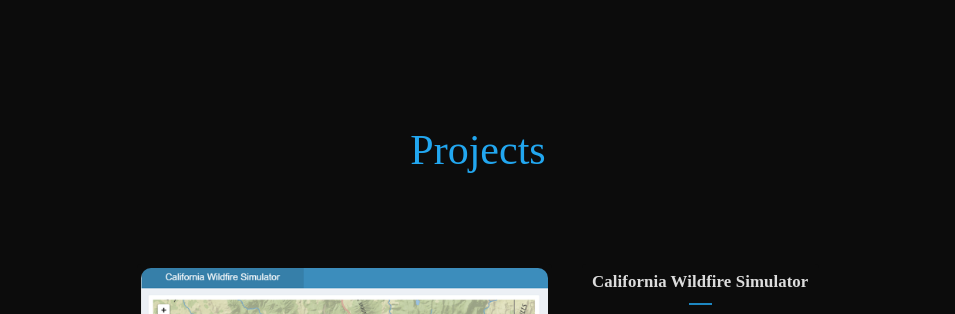
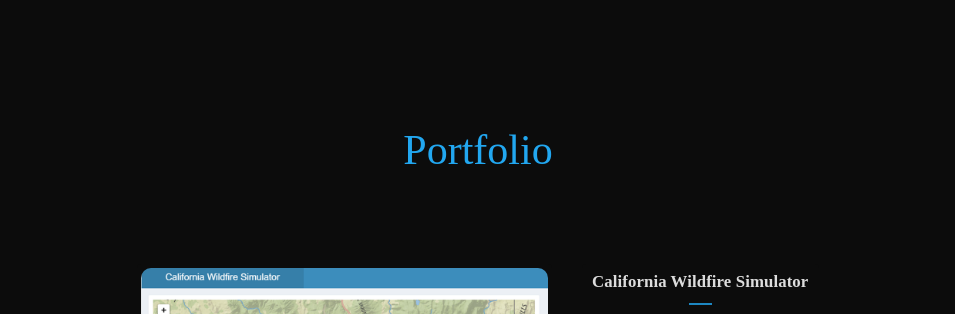
Before and after one commit to tantiwup/tantiwup.github.io, a plain HTML site: page index.html in a window 1280 px wide. Shown: the part 1080-1394 px from the top of the page, without its empty margins (162-1117 px from the left). Drawn offline with Linux system fonts and the light colour scheme; a web font is replaced by a local one.

Commit message:
Fixed subtitle again

```diff
--- a/index.html
+++ b/index.html
@@ -12,7 +12,7 @@
 	<link href="https://fonts.googleapis.com/css?family=Scope+One" rel="stylesheet">
 	<link href="https://fonts.googleapis.com/css?family=Allura" rel="stylesheet">
 	<link rel="shortcut icon" href="/favicon.ico" type="image/x-icon">
-		<link rel="icon" href="/favicon.ico" type="image/x-icon">
+	<link rel="icon" href="/favicon.ico" type="image/x-icon">
 	<script src="js/jquery-3.1.0.min.js"></script>
 	<script src="js/bootstrap.min.js"></script>
 	<script src="js/custom.js"></script>
@@ -76,7 +76,7 @@
 	</div>
 
 	<div id="portfolio" class="container-fluid text-center">
-		<p class="subtitle">Projects</p>
+		<p class="subtitle">Portfolio</p>
 		<div class="row">
 			<div class="col-sm-1"></div>
 			<div class="col-sm-10">
```
